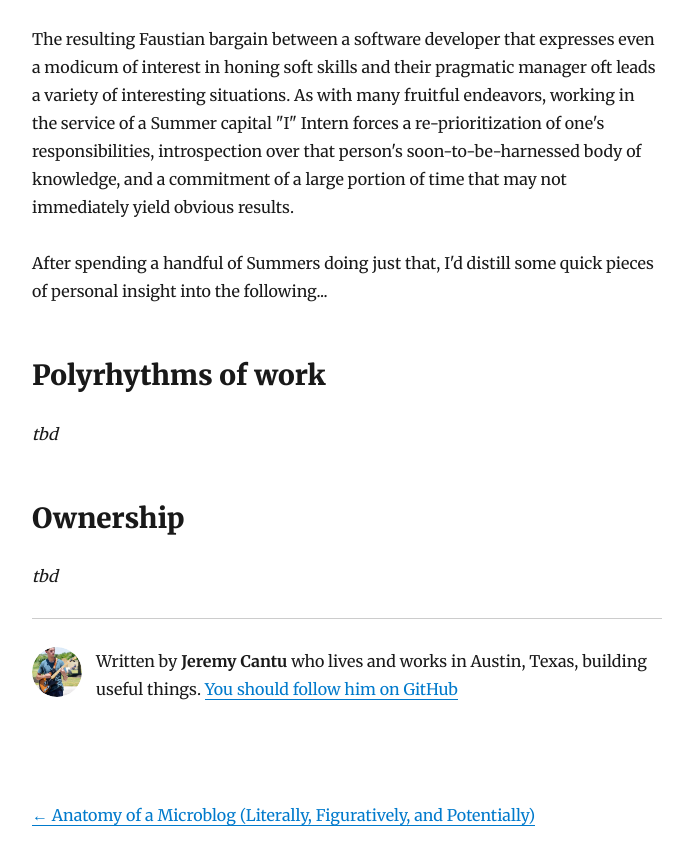
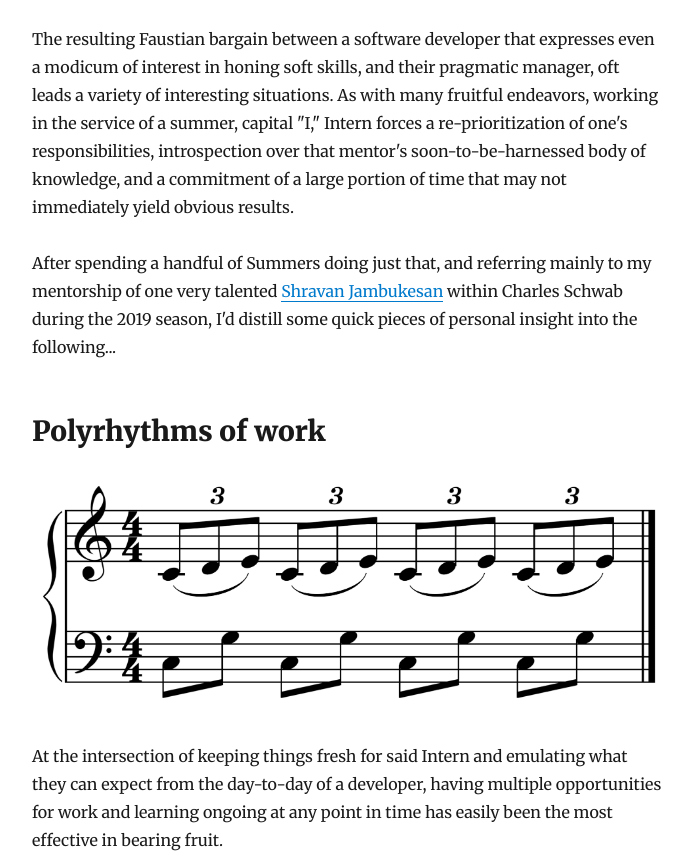
Before and after one commit to Jac21/micwrote, a Gatsby site: page /intaking-intern/ in a window 1280 px wide. Shown: the part 534-1391 px from the top of the page, without its empty margins (293-986 px from the left). Built offline with nearby package versions, Linux system fonts and the light colour scheme; Gatsby itself is replaced by a stand-in of ours; some packages are replaced by stand-ins of ours.

Commit message:
Intern post updates

```diff
--- a/content/blog/intaking-intern/index.md
+++ b/content/blog/intaking-intern/index.md
@@ -1,18 +1,24 @@
 ---
 title: Intaking the Intern
 date: "2020-02-16T03:18:57Z"
-description: Lessons learned over a handful of Summers...
+description: Lessons learned over a handful of summers...
 ---
 
 ![San Juan](./san_juan.jpg)
 
-The resulting Faustian bargain between a software developer that expresses even a modicum of interest in honing soft skills and their pragmatic manager oft leads a variety of interesting situations. As with many fruitful endeavors, working in the service of a Summer capital "I" Intern forces a re-prioritization of one's responsibilities, introspection over that person's soon-to-be-harnessed body of knowledge, and a commitment of a large portion of time that may not immediately yield obvious results.
+The resulting Faustian bargain between a software developer that expresses even a modicum of interest in honing soft skills, and their pragmatic manager, oft leads a variety of interesting situations. As with many fruitful endeavors, working in the service of a summer, capital "I," Intern forces a re-prioritization of one's responsibilities, introspection over that mentor's soon-to-be-harnessed body of knowledge, and a commitment of a large portion of time that may not immediately yield obvious results.
 
-After spending a handful of Summers doing just that, I'd distill some quick pieces of personal insight into the following...
+After spending a handful of Summers doing just that, and referring mainly to my mentorship of one very talented [Shravan Jambukesan](https://www.shravanj.com/) within Charles Schwab during the 2019 season, I'd distill some quick pieces of personal insight into the following...
 
 ## Polyrhythms of work
 
-_tbd_
+![Polyrhythm](./polyrhythm.png)
+
+At the intersection of keeping things fresh for said Intern and emulating what they can expect from the day-to-day of a developer, having multiple opportunities for work and learning ongoing at any point in time has easily been the most effective in bearing fruit.
+
+For the aforementioned tenure at Charles Schwab, that began with me formulating some high-level goals that boiled down to the hands-on work the Intern would tackle, e.g., "Shravan is a Computer Science undergrad, in classes no different than what were offered at my university during my undergrad only a few years back, which I know for a fact convey little to nothing about 'clean code' and its components," which leads to "These are important concepts that have lots of areas for exploration, and can turn into solid work for a large slice of this summer," which ultimately fed into a lesson plan. That plan covered the usual suspects: unit, component and integration testing in both a new and legacy solution, code coverage and related metrics (and their shortcomings), development driven by those testing concepts we've just covered, etc., all in service of some guided, hands-on work that was a sustainable source of autodidacticism over a period of time.
+
+However, the power in the above was only realized when pairing this work alongside other projects of varying skill-set utilizations. Think of non-technical research projects within the problem domain, or minor internal speaking engagements with the team over what they've learned to strengthen those presentation muscles, or better yet, having their work feed into an even bigger project that taps into all of the above to really deliver on a solid summer experience, which brings me to my next point:
 
 ## Ownership
 
```
Also changed, not shown: content/blog/intaking-intern/polyrhythm.png (added).
